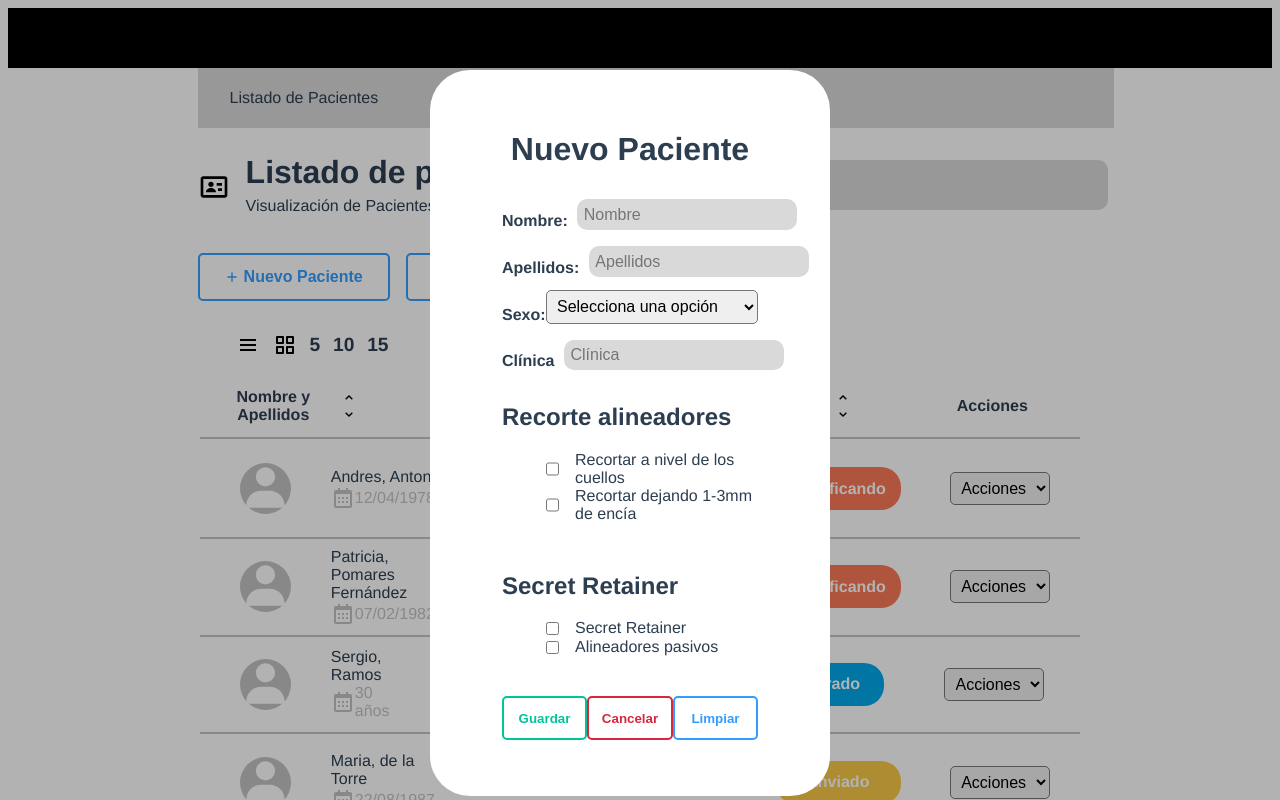
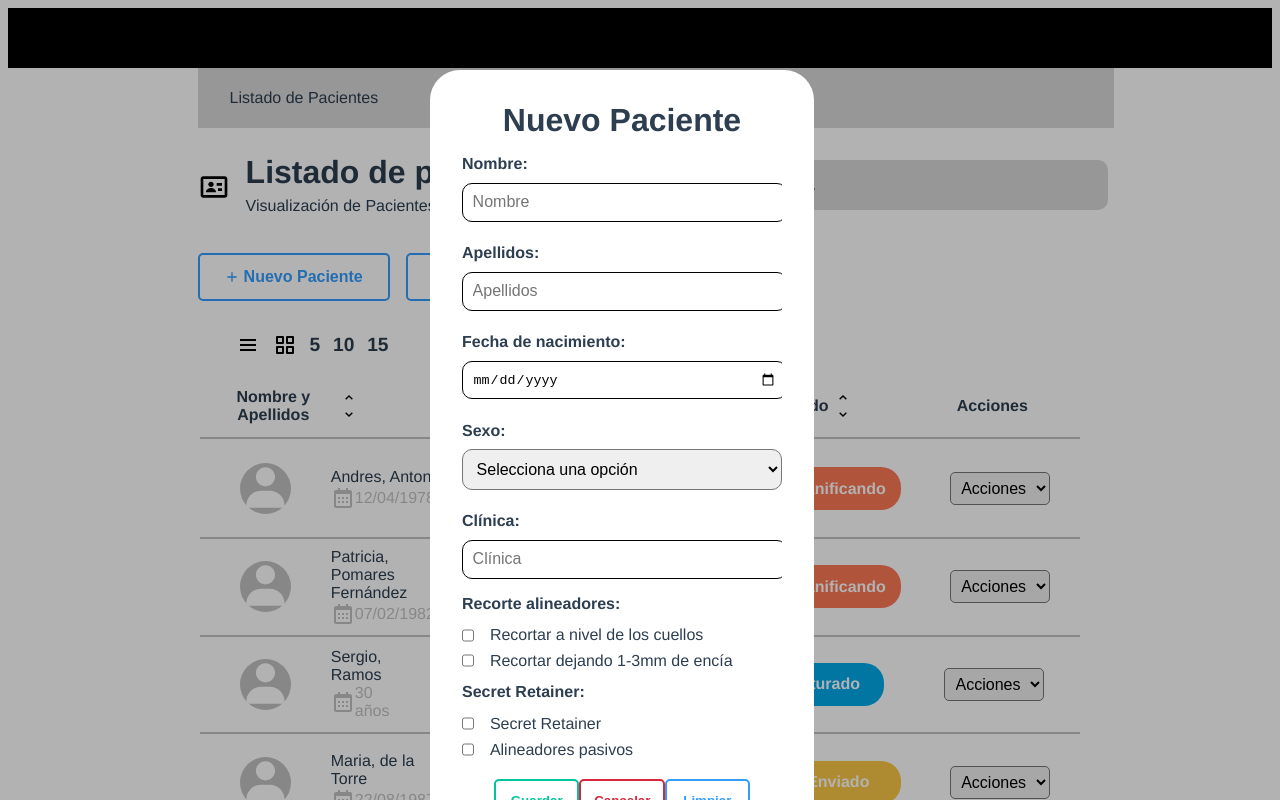
Before and after one commit to Claratj/secret-aligner, a Vue app: page / in a window 1280 px wide. Shown: the top 800 px of the page. Built offline with nearby package versions, Linux system fonts and the light colour scheme.

Commit message:
styles modal almost done

```diff
--- a/src/App.vue
+++ b/src/App.vue
@@ -4,6 +4,7 @@
 </template>
 
 <style>
+
 #app {
   font-family: Avenir, Helvetica, Arial, sans-serif;
   -webkit-font-smoothing: antialiased;
--- a/src/components/NewClient.vue
+++ b/src/components/NewClient.vue
@@ -13,20 +13,24 @@
         <input id="apellidos" type="text" placeholder="Apellidos" tabindex="2" v-model="apellidos" />
       </div>
       <div class="form-section row">
+        <label for="fecha_nacimiento" class="title">Fecha de nacimiento:</label>
+        <input id="fecha_nacimiento" type="date" class="date" tabindex="3" v-model="fecha_nacimiento" />
+      </div>
+      <div class="form-section row">
         <label class="title">Sexo: </label>
-        <select class="" v-model="sexo" tabindex="3">
+        <select v-model="sexo" tabindex="4">
           <option value="" disabled>Selecciona una opción</option>
           <option value="masculino">Masculino</option>
           <option value="femenino">Femenino</option>
         </select>
       </div>
       <div class="form-section row">
-        <label for="clinica" class="title">Clínica</label>
+        <label for="clinica" class="title">Clínica:</label>
         <input id="clinica" type="text" placeholder="Clínica" tabindex="5" v-model="clinica" />
       </div>
-      <div class="form-section">
-        <h2 for="type" class=""> Recorte alineadores </h2>
-        <ul class="">
+      <div>
+        <p for="type" class="title"> Recorte alineadores: </p>
+        <ul>
           <li>
             <input
               id="cuellos"
@@ -53,9 +57,9 @@
           </li>
         </ul>
       </div>
-      <div class="form-section">
-        <h2 for="type" class=""> Secret Retainer </h2>
-        <ul class="">
+      <div>
+        <p for="type" class="title"> Secret Retainer: </p>
+        <ul>
           <li>
             <input
               id="secretretainer"
@@ -124,62 +128,77 @@ export default {
 </script>
 
 <style scoped>
+* {
+  overflow: hidden;
+  width: 100%;
+  margin: 0;
+  padding: 0;
+}
 .modal {
-  position: absolute;
+  position: fixed;
   top: 15%;
   left: 37.5%;
   margin-top: -50px;
   margin-left: -50px;
   width: 25%;
   height: fit-content;
-  padding: 2.5rem;
+  padding: 2rem;
   background-color: white;
-  border-radius: 40px;
+  border-radius: 30px;
 }
 header {
-  width: 100%;
+  margin: 0;
+  padding: 0;
   text-align: center;
 }
 form {
-  width: 100%;
   display: flex;
   flex-direction: column;
   align-items: center;
 }
 .form-section {
-  width: 80%;
+  width: 100%;
   padding: 0.4rem 0;
 }
 .row {
   display: flex;
-  flex-direction: row;
-  justify-content: space-between;
-  align-items: flex-end;
+  flex-direction: column;
+}
+.date {
+  width: 95%;
+  padding: 0.6rem;
+  border-radius: 10px;
+  border: 1px solid black;
 }
 select {
-  width: 18rem;
+  width: 100%;
+  padding: 0.6rem;
+  border-radius: 10px;
 }
 #nombre,
 #apellidos,
 #clinica {
-  width: 18rem;
-  margin: 0.2rem 0 0 0.6rem;
-  padding: 0.4rem;
+  width: 95%;
+  padding: 0.6rem;
   border-radius: 10px;
-  background-color: #d9d9d9;
-  border: none;
+  border: 1px solid black;
   font-size: 1rem;
 }
 .title {
   font-weight: 700;
+  font-size: 1rem;
+  padding: 0.6rem 0;
 }
+
 li {
   list-style: none;
   display: flex;
   flex-direction: row;
+  align-items: center;
 }
 .check {
-  margin-right: 1rem;
+  width: fit-content;
+  margin: 0.4rem 1rem 0.4rem 0;
 }
 footer {
   width: 80%;
--- a/src/views/Home.vue
+++ b/src/views/Home.vue
@@ -293,8 +293,8 @@ p {
 }
 .modal-bg {
   width: 100%;
-  height: 100vh;
   position: absolute;
+  position: fixed;
   top: 0;
   left: 0;
   bottom: 0;
```
